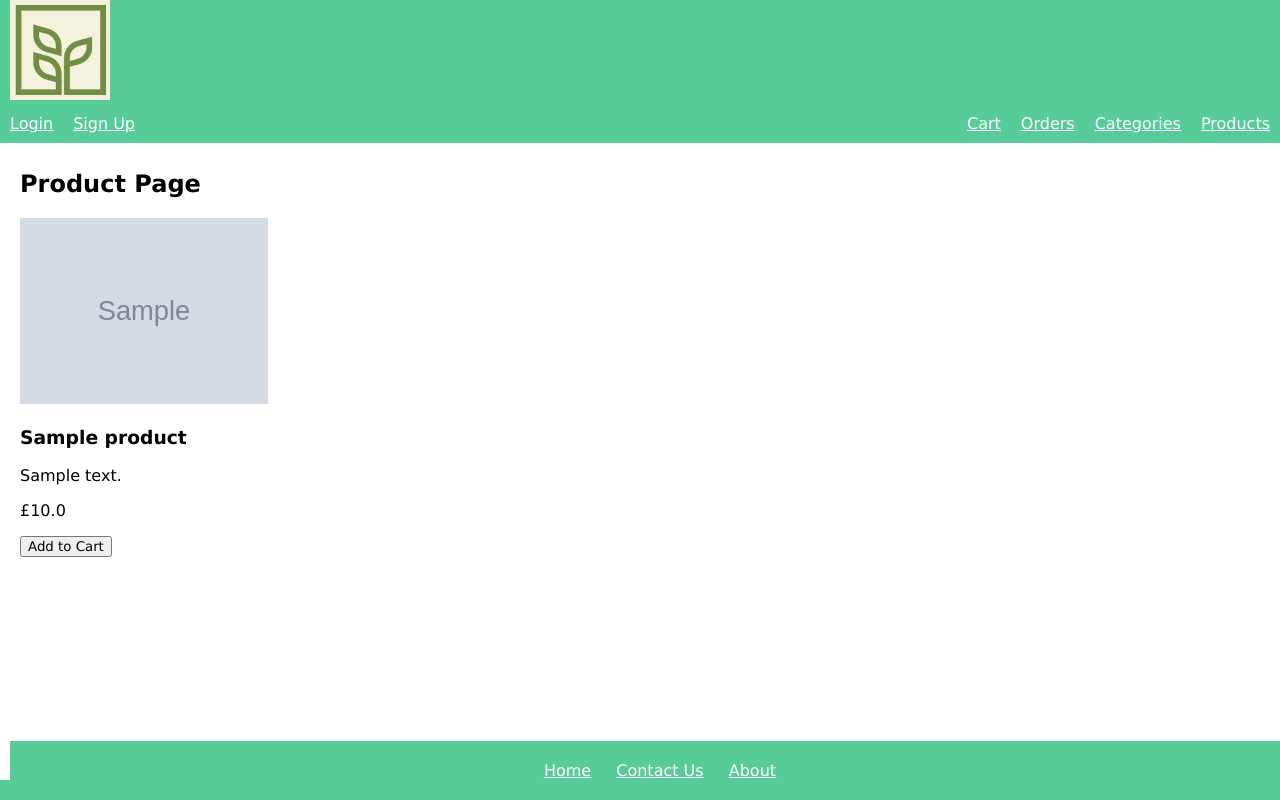
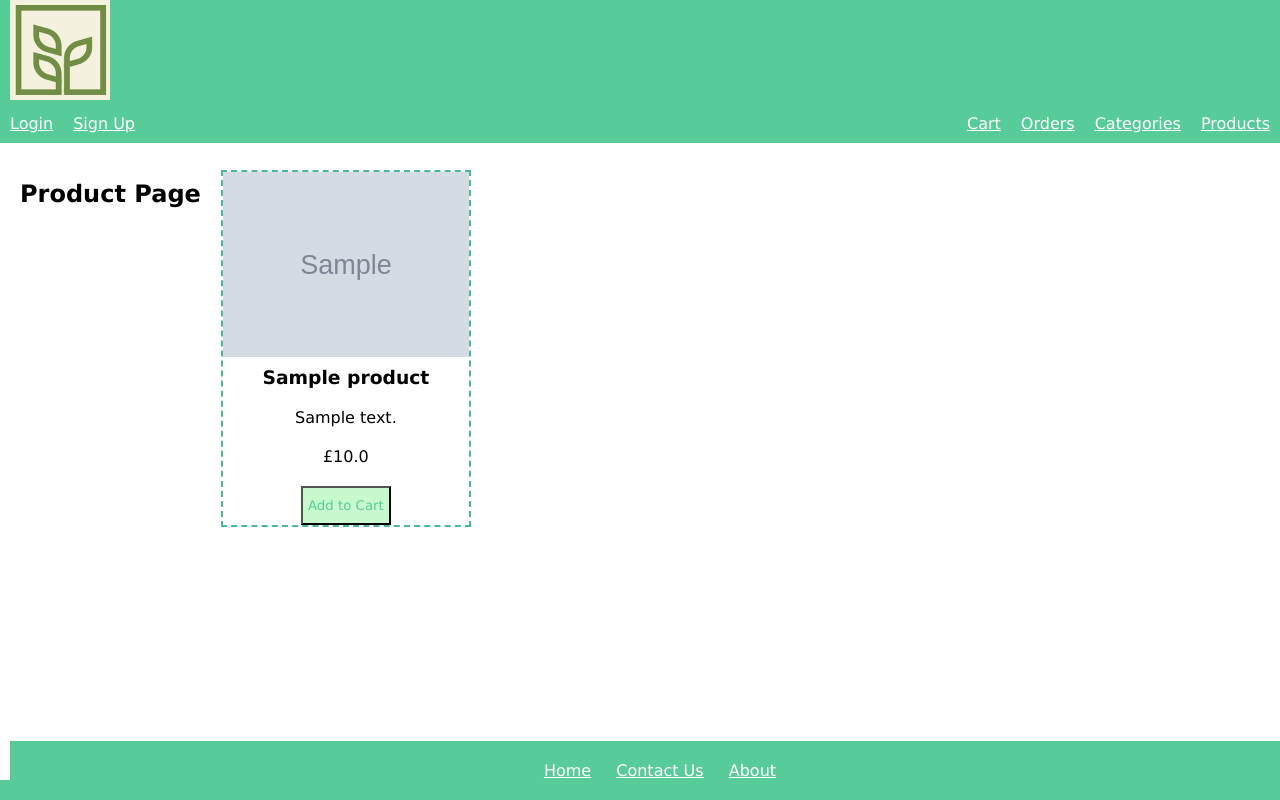
Before and after one commit to c-wright-98/QA_Store, a Flask app: page /products in a window 1280 px wide. Run offline with Flask 3, Linux system fonts and the light colour scheme; tables that the repository leaves empty hold one stand-in row (values such as "Sample post"); grey boxes marked "Sample" are stand-in pictures.

Commit message:
Added button styling, styled product cards

```diff
--- a/static/stylesheets/style1.css
+++ b/static/stylesheets/style1.css
@@ -10,6 +10,11 @@
 /* set font */
 html * {
     font-family: Verdana, Geneva, Tahoma, sans-serif;
+}
+
+h2 {
+    text-align: center;
+    padding-top: 10px;
 }
 
 
@@ -187,3 +192,48 @@ footer {
     padding: 0px;
 
 }
+
+/* Product Page styling */
+
+.product-content {
+    display: flex;
+    flex-direction: row;
+    align-content: center;
+}
+
+.product-list {
+    padding: 10px;
+    margin: 10px;
+    width: 250px;
+}
+
+.single-product {
+    display: flex;
+    flex-direction: column;
+    flex-wrap: wrap;
+    align-items: center;
+    border: 2px dashed #48B89F;
+}
+
+.single-product h3 {
+    margin: 10px 0;
+}
+
+.single-product p {
+    margin: 10px 0;
+}
+
+/* button styling */
+
+button {
+    display: block;
+    margin-top: 10px;
+    background-color: var(--button);
+    color: var(--main_green);
+    padding: 10px 5px;
+}
+
+button:hover {
+    background-color: var(--button_select);
+    color: var(--bg_colour);
+}
--- a/templates/products.html
+++ b/templates/products.html
@@ -6,7 +6,7 @@
         <div class="product-list">
             {% for product in products %}
             <div class="single-product">
-                <img src="{{product.image_URL}}" alt="{{product.name}}" width = 20% height = auto>
+                <img src="{{product.image_URL}}" alt="{{product.name}}" width = 100% height = 25%>
                 <h3>{{product.name}}</h3>
                 <p>{{product.description}}</p>
                 <p>£{{product.price}}</p>
```
